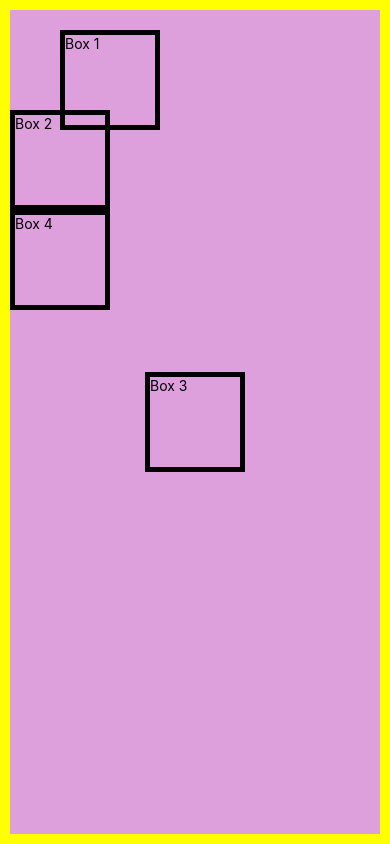
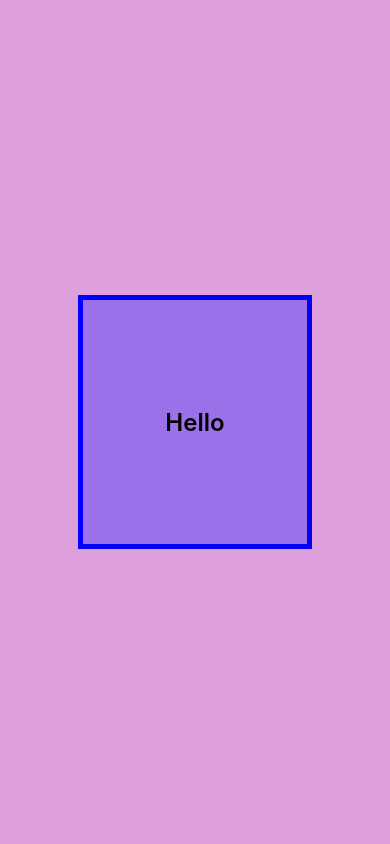
Before and after one commit to tirthraj07/React-Native, a React Native app: screen / in a window 390 px wide. Built offline with nearby package versions, Linux system fonts and the light colour scheme.

Commit message:
React Native Tutorial - 40 - Dimensions API

```diff
--- a/App.js
+++ b/App.js
@@ -1,77 +1,22 @@
-import { View, Text, StyleSheet } from "react-native";
+import { View, Text, StyleSheet, Dimensions } from "react-native";
+
+const windowWidth = Dimensions.get("window").width;
+const windowHeight = Dimensions.get("window").height;
 
 export default function App(){
+
+  console.log(`Window Width = ${windowWidth} AND Window Height = ${windowHeight}`)
 
   return (
     <View style={style.container}>
 
-        <View
-        style={
-        {
-          width: 100,
-          height: 100,
-          borderWidth: 5,
-          borderStyle:'solid',
-          borderColor: 'black',
-          position: 'relative',
-          left: 50,
-          top: 20
-        }
-        }>
-          <Text>
-            Box 1
-          </Text>
-        </View>
-        <View
-        style={
-        {
-          width: 100,
-          height: 100,
-          borderWidth: 5,
-          borderStyle:'solid',
-          borderColor: 'black',
-          position: 'relative',
-        }
-        }>
-          <Text>
-            Box 2
-          </Text>
-        </View>
-        <View
-        style={
-        {
-          width: 100,
-          height: 100,
-          borderWidth: 5,
-          borderStyle:'solid',
-          borderColor: 'black',
-          position: 'absolute',
-          left: '50%',
-          top: '50%',
-          transform: [{translateX: '-50%'}, {translateY:'-50%'}]
-        }
-
-        }>
-          <Text>
-            Box 3
+        <View style={style.boxContainer}>
+          <View style={style.boxContainerBg}></View>
+          <Text style={style.boxContainerText}>
+            Hello
           </Text>
         </View>
 
-        <View
-        style={
-        {
-          width: 100,
-          height: 100,
-          borderWidth: 5,
-          borderStyle:'solid',
-          borderColor: 'black',
-          position: 'relative',
-        }
-        }>
-          <Text>
-            Box 4
-          </Text>
-        </View>
 
     </View>
   )
@@ -82,8 +27,30 @@ const style = StyleSheet.create({
   container:{
     flex: 1,
     backgroundColor: 'plum',
-    borderWidth: 10,
-    borderColor: 'yellow',
-    position:"relative"
+    justifyContent: "center",
+    alignItems: "center"
+  },
+  boxContainer:{
+    width: windowWidth > 500 ? "30%":"60%",
+    height: windowHeight > 800 ? "30%":"50%",
+    borderWidth: 5,
+    borderColor: 'blue',
+    justifyContent: "center",
+    alignItems:"center",
+    position:"relative",
+    isolation:"isolate"
+  },
+  boxContainerBg:{
+    position:"absolute",
+    width:"100%",
+    height:"100%",
+    backgroundColor:"blue",
+    opacity:0.3,
+    zIndex: -1
+  },
+  boxContainerText:{
+    textAlign:"center",
+    fontSize: windowWidth > 500 ? 50: 24,
+    fontWeight: 600
   }
 })
```
